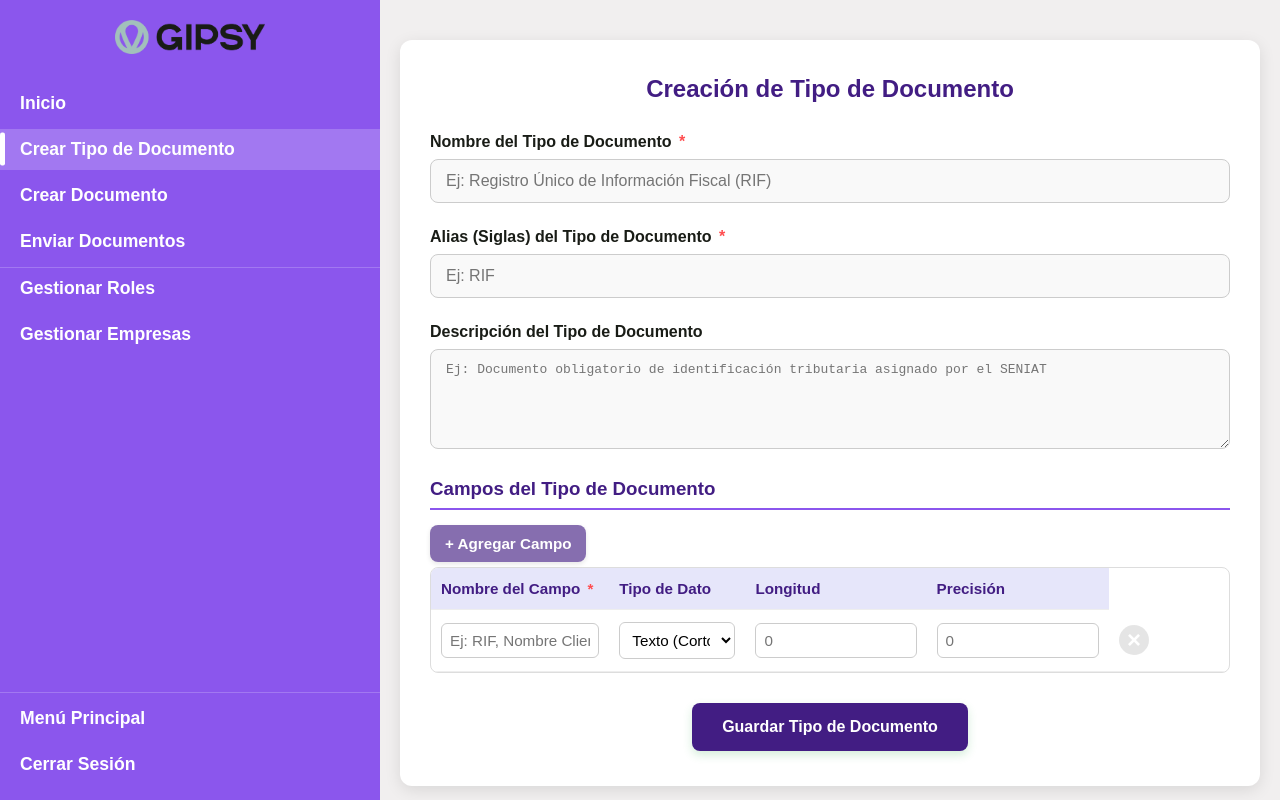
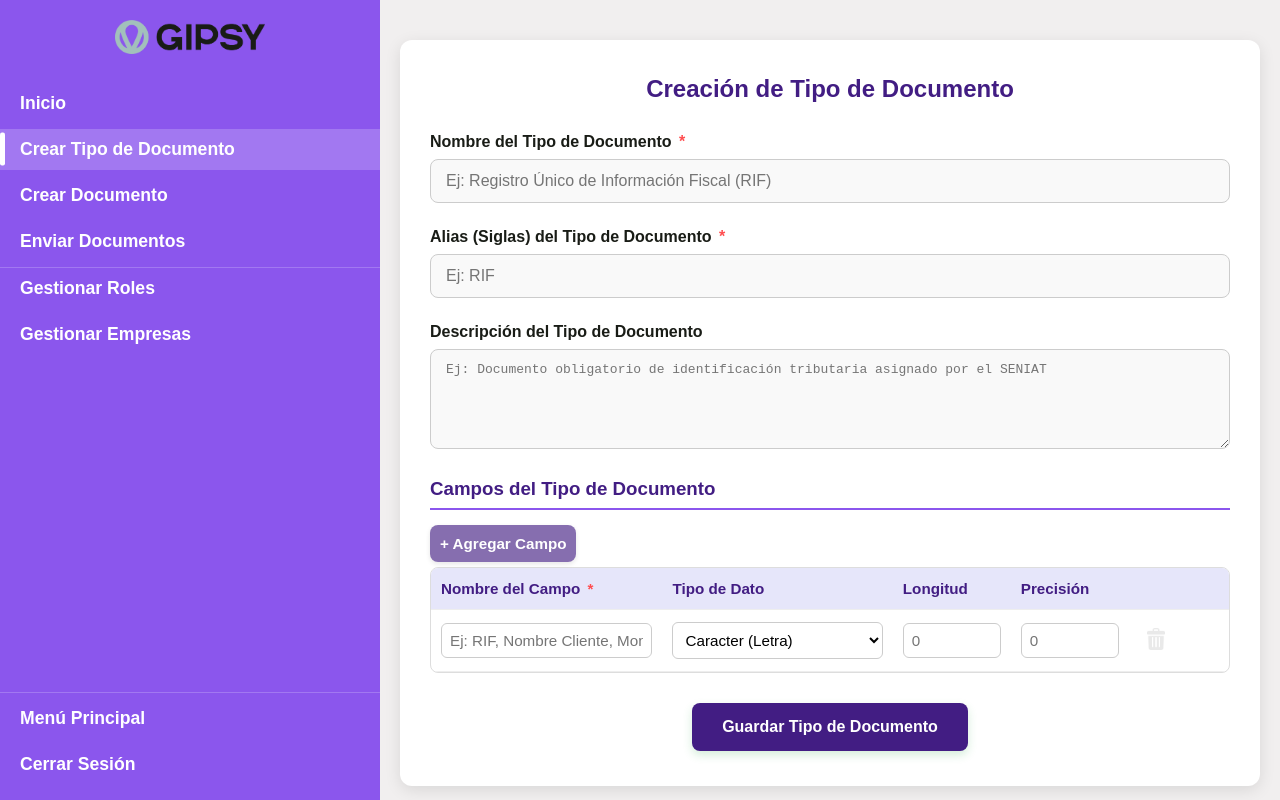
Before and after one commit to ProyGipsy/DocumentosApp, a React (Vite) app in the folder frontend/: page /documents/document-type in a window 1280 px wide. Built offline with nearby package versions, Linux system fonts and the light colour scheme.

Commit message:
Fix: DocumentTypeForm table

```diff
--- a/frontend/src/components/general/DocumentTypeForm.jsx
+++ b/frontend/src/components/general/DocumentTypeForm.jsx
@@ -2,12 +2,13 @@ import React, { useState } from 'react';
 // Usaremos LayoutBase (asumiendo que tiene la estructura de fondo)
 import LayoutBase from '../base/LayoutBase';
 import '../../styles/general/documentTypeForm.css';
+import trash from '../../assets/IMG/trash.png';
 
 // Estructura inicial del campo (sin cambios)
 const initialField = {
     id: Date.now(),
     fieldName: '',
-    fieldType: 'text'
+    fieldType: 'char'
 };
 
 const CreateDocumentType = () => {
@@ -141,6 +142,7 @@ const CreateDocumentType = () => {
                                             <th>Tipo de Dato</th>
                                             <th>Longitud</th>
                                             <th>Precisión</th>
+                                            <th></th>
                                         </tr>
                                     </thead>
                                     <tbody>
@@ -167,11 +169,14 @@ const CreateDocumentType = () => {
                                                         onChange={(e) => handleFieldChange(field.id, e)}
                                                         className="table-select"
                                                     >
-                                                        <option value="text">Texto (Corto)</option>
-                                                        <option value="number">Número</option>
+                                                        <option value="char">Caracter (Letra)</option>
                                                         <option value="date">Fecha</option>
-                                                        <option value="textarea">Texto (Largo)</option>
-                                                        <option value="email">Correo Electrónico</option>
+                                                        <option value="bool">Marcar Sí o No</option>
+                                                        <option value="int">Número Entero</option>
+                                                        <option value="float">Número Decimal</option>
+                                                        <option value="text">Texto Corto</option>
+                                                        <option value="textarea">Texto Largo (Párrafo)</option>
+                                                        <option value="specificValues">Valores Específicos</option>
                                                     </select>
                                                 </td>
 
@@ -206,10 +211,10 @@ const CreateDocumentType = () => {
                                                     <button
                                                         type="button"
                                                         onClick={() => handleRemoveField(field.id)}
-                                                        className="remove-field-button"
+                                                        className="remove-field-button icon-button"
                                                         disabled={fields.length === 1}
                                                     >
-                                                        &times;
+                                                        <img src={trash} alt="Eliminar" />
                                                     </button>
                                                 </td>
                                             </tr>
--- a/frontend/src/styles/general/documentTypeForm.css
+++ b/frontend/src/styles/general/documentTypeForm.css
@@ -1,14 +1,11 @@
-/* createDocumentType.css */
-
 /* --- Estilo de la Página Completa (Fondo Gris) --- */
 .document-type-wrapper-page {
-    /* Fondo gris claro como en la imagen */
     background-color: #f1efef;
     min-height: 100vh;
     padding: 40px 20px;
     display: flex;
     justify-content: center;
-    align-items: flex-start; /* Alinea arriba para evitar centrado vertical excesivo */
+    align-items: flex-start;
     box-sizing: border-box;
 }
 
@@ -19,7 +16,7 @@
     border-radius: 12px;
     box-shadow: 0 4px 16px rgba(0, 0, 0, 0.10);
     width: 100%;
-    max-width: 900px; /* Ancho máximo para el card */
+    max-width: 900px;
     margin: 0 auto;
 }
 
@@ -33,16 +30,16 @@
 }
 
 .section-subtitle {
-    color: #421d83; /* Morado oscuro */
+    color: #421d83;
     margin-top: 0;
     margin-bottom: 15px;
     font-weight: 600;
-    border-bottom: 2px solid #8b56ed; /* Línea de énfasis morada */
+    border-bottom: 2px solid #8b56ed;
     padding-bottom: 8px;
 }
 
 .required-asterisk {
-    color: #ff4d4f; /* Rojo de error/requerido */
+    color: #ff4d4f;
     margin-left: 3px;
     font-weight: bold;
 }
@@ -89,7 +86,6 @@
 
 /* --- Sección de Campos Dinámicos (Tabla) --- */
 .fields-table-section {
-    /* Eliminamos el fondo gris del contenedor interior, ya estamos en el card blanco */
     background-color: transparent;
     border: none;
     border-radius: 0;
@@ -100,7 +96,7 @@
 .fields-table-wrapper {
     overflow-x: auto;
     margin-bottom: 15px;
-    border: 1px solid #ddd; /* Borde alrededor de la tabla */
+    border: 1px solid #ddd;
     border-radius: 8px;
 }
 
@@ -108,6 +104,23 @@
     width: 100%;
     min-width: 650px;
     border-collapse: collapse;
+}
+
+.fields-table thead th:nth-child(1) { /* Nombre del Campo */
+    width: 30%;
+}
+.fields-table thead th:nth-child(2) { /* Tipo de Dato */
+    width: 30%;
+}
+.fields-table thead th:nth-child(3) { /* Longitud */
+    width: 15%;
+}
+.fields-table thead th:nth-child(4) { /* Precisión */
+    width: 15%;
+}
+.fields-table thead th:nth-child(5) { /* Acciones */
+    width: 5%;
+    min-width: 80px;
 }
 
 .fields-table th, .fields-table td {
@@ -118,8 +131,8 @@
 }
 
 .fields-table th {
-    background-color: #e6e6fa; /* Fondo muy claro para la cabecera */
-    color: #421d83; /* Texto morado oscuro */
+    background-color: #e6e6fa;
+    color: #421d83;
     font-weight: bold;
     font-size: 0.95em;
 }
@@ -144,35 +157,37 @@
 /* --- Acciones y Botones --- */
 .actions-cell-doc-type {
     text-align: center;
-    width: 100px;
 }
 
-.remove-field-button {
-    /* Estilo sin cambios, utiliza el rojo de advertencia */
-    background-color: #dc3545;
-    color: white;
+.remove-field-button.icon-button {
+    background-color: transparent;
     border: none;
-    border-radius: 50%;
-    width: 30px;
-    height: 30px;
-    font-size: 1.5em;
-    line-height: 1;
-    cursor: pointer;
+    border-radius: 4px;
+    width: 34px;
+    height: 34px;
+    padding: 0;
+    line-height: normal;
     transition: background-color 0.2s;
-    font-weight: bold;
-    display: inline-flex;
-    justify-content: center;
-    align-items: center;
 }
 
-.remove-field-button:hover:not(:disabled) {
-    background-color: #c82333;
+.remove-field-button.icon-button:hover:not(:disabled) {
+    background-color: rgba(220, 53, 69, 0.1); /* Fondo rojo claro al pasar el ratón */
 }
 
-.remove-field-button:disabled {
-    background-color: #ccc;
-    cursor: not-allowed;
-    opacity: 0.5;
+.remove-field-button.icon-button:disabled {
+    background-color: transparent;
+}
+
+.remove-field-button.icon-button img {
+    width: 22px;
+    height: 22px;
+    filter: invert(24%) sepia(85%) saturate(3000%) hue-rotate(338deg) brightness(70%) contrast(80%); /*Color del icon*/
+    transition: filter 0.2s;
+}
+
+.remove-field-button.icon-button:disabled img {
+    /* Color más claro/opaco cuando está deshabilitado */
+    filter: invert(80%) sepia(0%) saturate(100%) hue-rotate(0deg) brightness(120%) contrast(90%);
 }
 
 .button-group-table {
@@ -182,9 +197,9 @@
 }
 
 .add-field-button {
-    background-color: #421d83a3; /* Morado Oscuro */
+    background-color: #421d83a3;
     color: white;
-    padding: 10px 15px;
+    padding: 10px;
     border: none;
     border-radius: 8px;
     cursor: pointer;
@@ -195,7 +210,7 @@
 }
 
 .add-field-button:hover {
-    background-color: #8b56ed; /* Morado Claro */
+    background-color: #8b56ed;
 }
 
 .form-footer-buttons {
@@ -205,7 +220,7 @@
 }
 
 .save-document-type-button {
-    background-color: #421d83; /* Verde de éxito/guardar */
+    background-color: #421d83;
     color: white;
     padding: 15px 30px;
     border: none;
```
Also changed, not shown: frontend/src/assets/img/menu.png (deleted), frontend/src/assets/img/trash.png (added).
